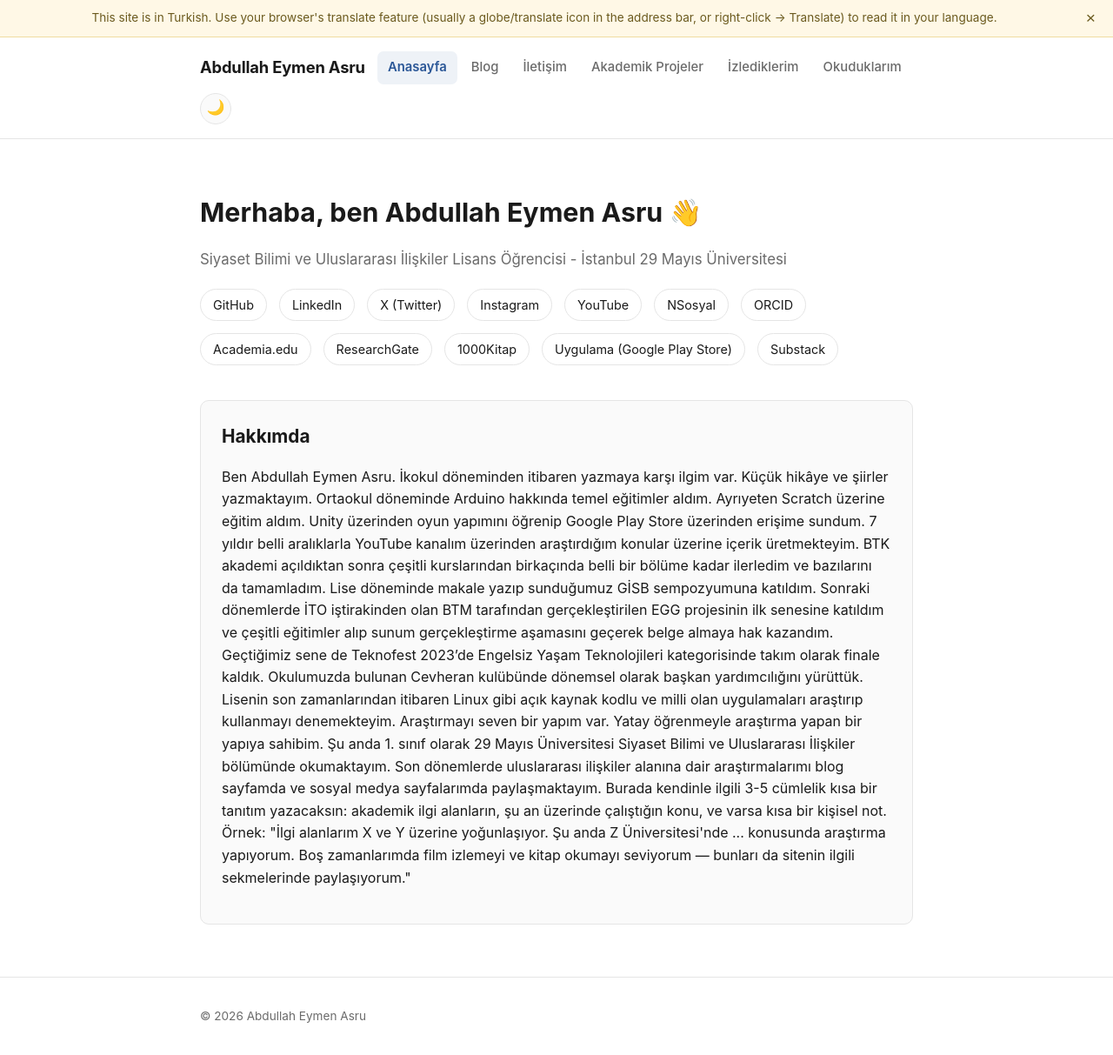
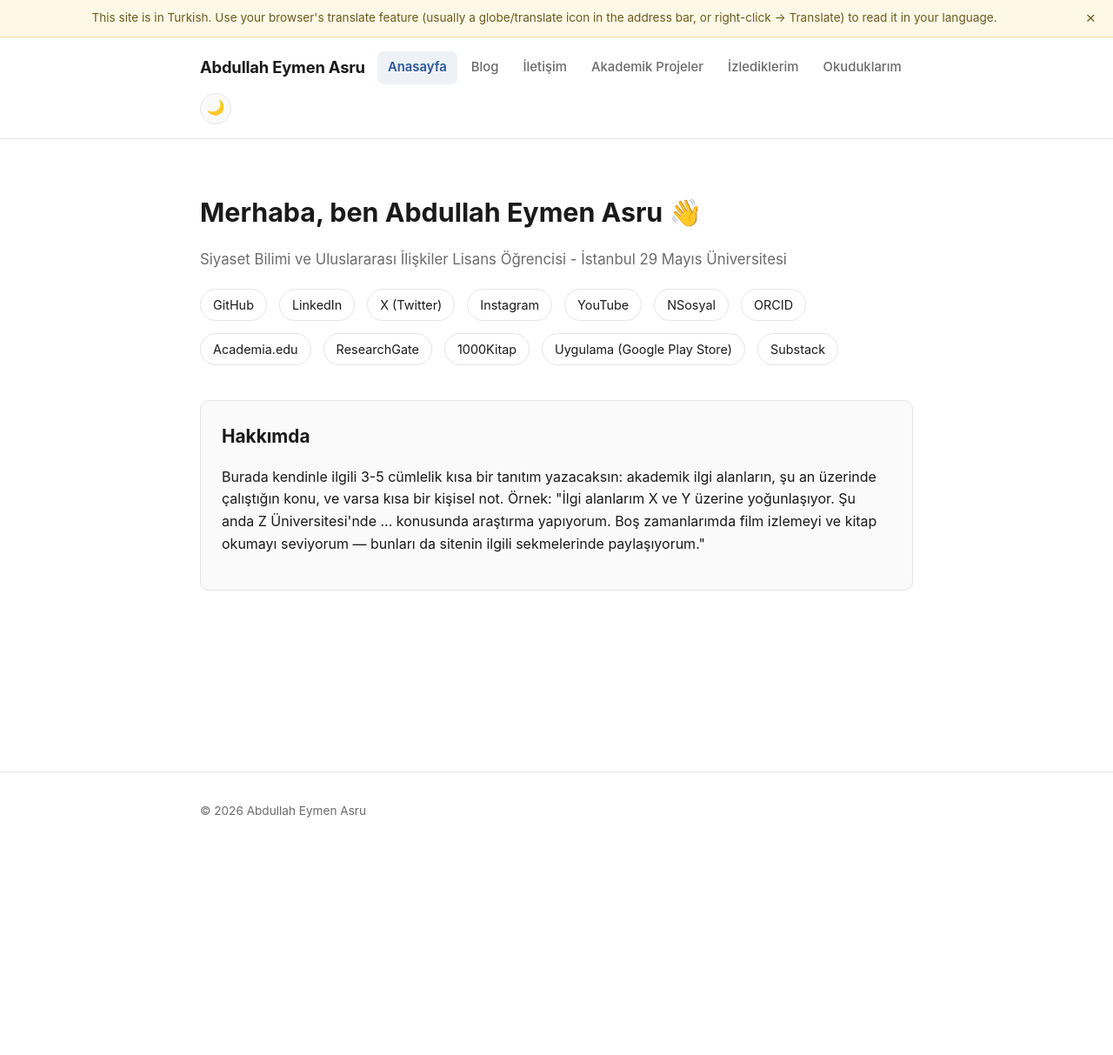
Before and after one commit to abdullah-eymen-asru/abdullah-eymen-asru.github.io, a Jekyll site: the page built from index.md, in a window 1280 px wide and 1213 px high. Shown: the whole window at 87% size. Built offline with Jekyll 4.4.1, drawn with Linux system fonts in a browser that asks for light colours.

Commit message:
Revise introduction content in index.md
Updated personal introduction section with a prompt for a brief self-description.

```diff
--- a/index.md
+++ b/index.md
@@ -24,13 +24,7 @@ title: Anasayfa
 
 <div class="about-box">
   <h2 style="margin-top:0">Hakkımda</h2>
-  <p>Ben Abdullah Eymen Asru. İkokul döneminden itibaren yazmaya karşı ilgim var. Küçük hikâye ve şiirler yazmaktayım. Ortaokul döneminde Arduino hakkında temel eğitimler aldım. Ayrıyeten Scratch üzerine eğitim aldım. Unity üzerinden oyun yapımını öğrenip Google Play Store üzerinden erişime sundum. 7 yıldır belli aralıklarla YouTube kanalım üzerinden araştırdığım konular üzerine içerik üretmekteyim.
- BTK akademi açıldıktan sonra çeşitli kurslarından birkaçında belli bir bölüme kadar ilerledim ve bazılarını da tamamladım. Lise döneminde makale yazıp sunduğumuz GİSB sempozyumuna katıldım. Sonraki dönemlerde İTO iştirakinden olan BTM tarafından gerçekleştirilen EGG projesinin ilk senesine katıldım ve çeşitli eğitimler alıp sunum gerçekleştirme aşamasını geçerek belge almaya hak kazandım. Geçtiğimiz sene de Teknofest 2023’de Engelsiz Yaşam Teknolojileri kategorisinde takım olarak finale kaldık. Okulumuzda bulunan Cevheran kulübünde dönemsel olarak başkan yardımcılığını yürüttük. Lisenin son zamanlarından itibaren Linux gibi açık kaynak kodlu ve milli olan uygulamaları araştırıp kullanmayı denemekteyim.
- Araştırmayı seven bir yapım var. Yatay öğrenmeyle araştırma yapan bir yapıya sahibim. Şu anda 1. sınıf olarak 29 Mayıs Üniversitesi Siyaset Bilimi ve Uluslararası İlişkiler bölümünde okumaktayım. Son dönemlerde uluslararası ilişkiler alanına dair araştırmalarımı blog sayfamda ve sosyal medya sayfalarımda paylaşmaktayım.
-
-
-
-  Burada kendinle ilgili 3-5 cümlelik kısa bir tanıtım yazacaksın: akademik ilgi
+  <p>Burada kendinle ilgili 3-5 cümlelik kısa bir tanıtım yazacaksın: akademik ilgi
     alanların, şu an üzerinde çalıştığın konu, ve varsa kısa bir kişisel not.
     Örnek: "İlgi alanlarım X ve Y üzerine yoğunlaşıyor. Şu anda Z Üniversitesi'nde
     ... konusunda araştırma yapıyorum. Boş zamanlarımda film izlemeyi ve kitap
```
